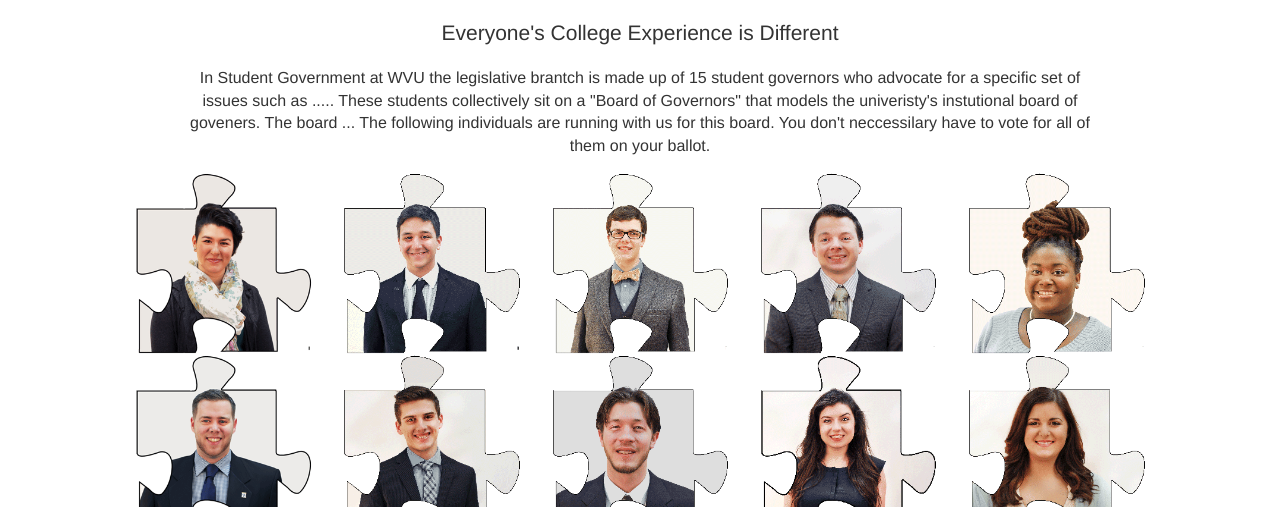
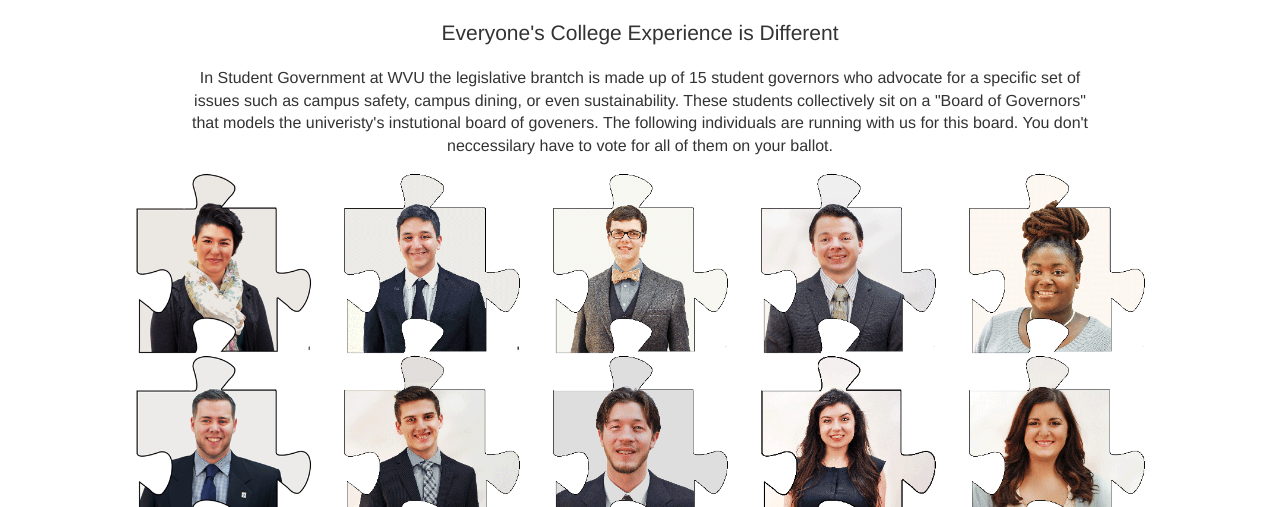
Before and after one commit to WVUExperience/WVUExperience, a plain HTML site: page ticket.html in a window 1280 px wide. Shown: the part 293-800 px from the top of the page. Drawn offline with nearby package versions, Linux system fonts and the light colour scheme.

Commit message:
fixed content mistakes

```diff
--- a/ticket.html
+++ b/ticket.html
@@ -59,7 +59,7 @@
       Everyone's College Experience is Different
     </p>
     <p class="text-center">
-       In Student Government at WVU the legislative brantch is made up of 15 student governors who advocate for a specific set of issues such as ..... These students collectively sit on a "Board of Governors" that models the univeristy's instutional board of goveners. The board ... The following individuals are running with us for this board. You don't neccessilary have to vote for all of them on your ballot.
+       In Student Government at WVU the legislative brantch is made up of 15 student governors who advocate for a specific set of issues such as campus safety, campus dining, or even sustainability. These students collectively sit on a "Board of Governors" that models the univeristy's instutional board of goveners. The following individuals are running with us for this board. You don't neccessilary have to vote for all of them on your ballot.
     </p>
   </div>
 </div>
```
